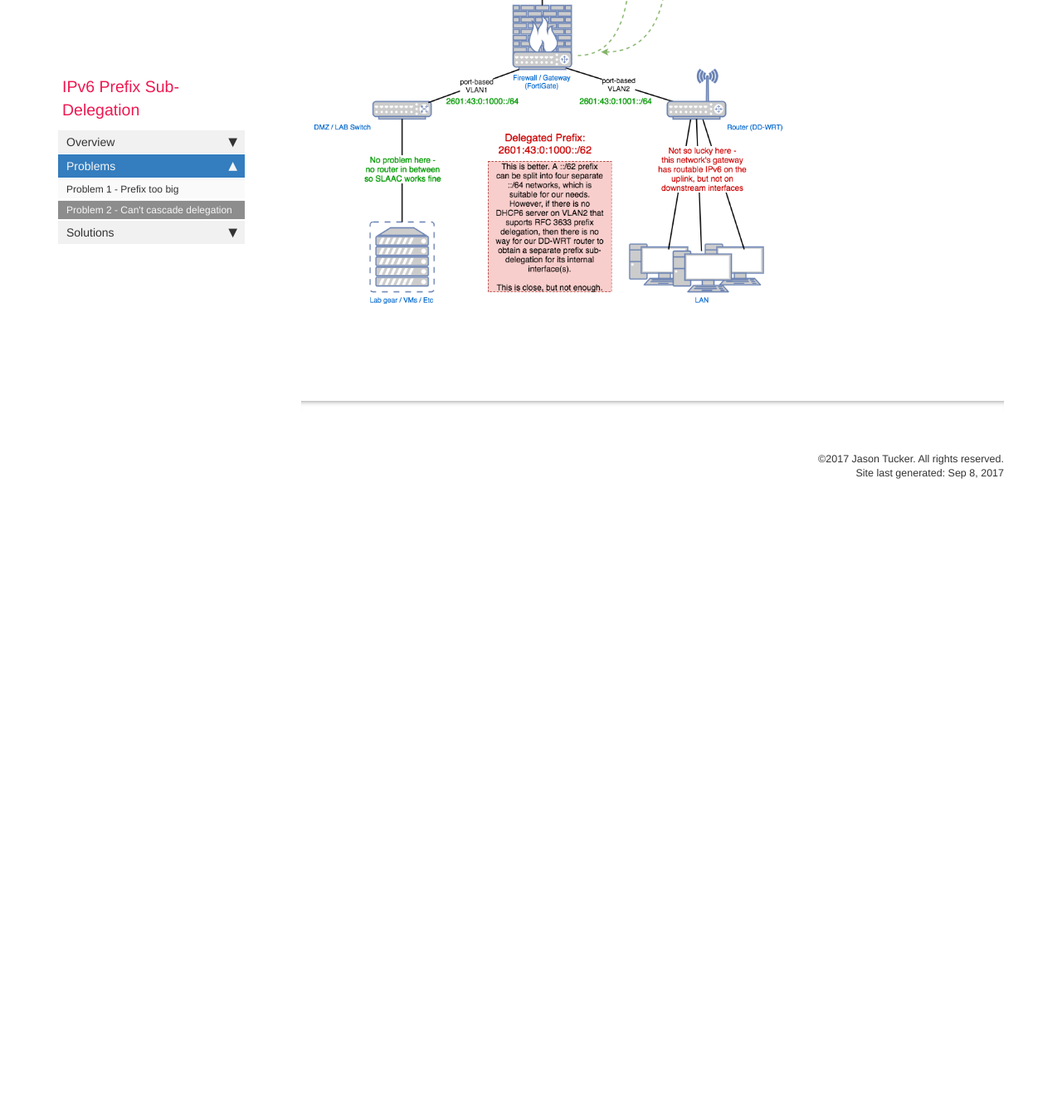
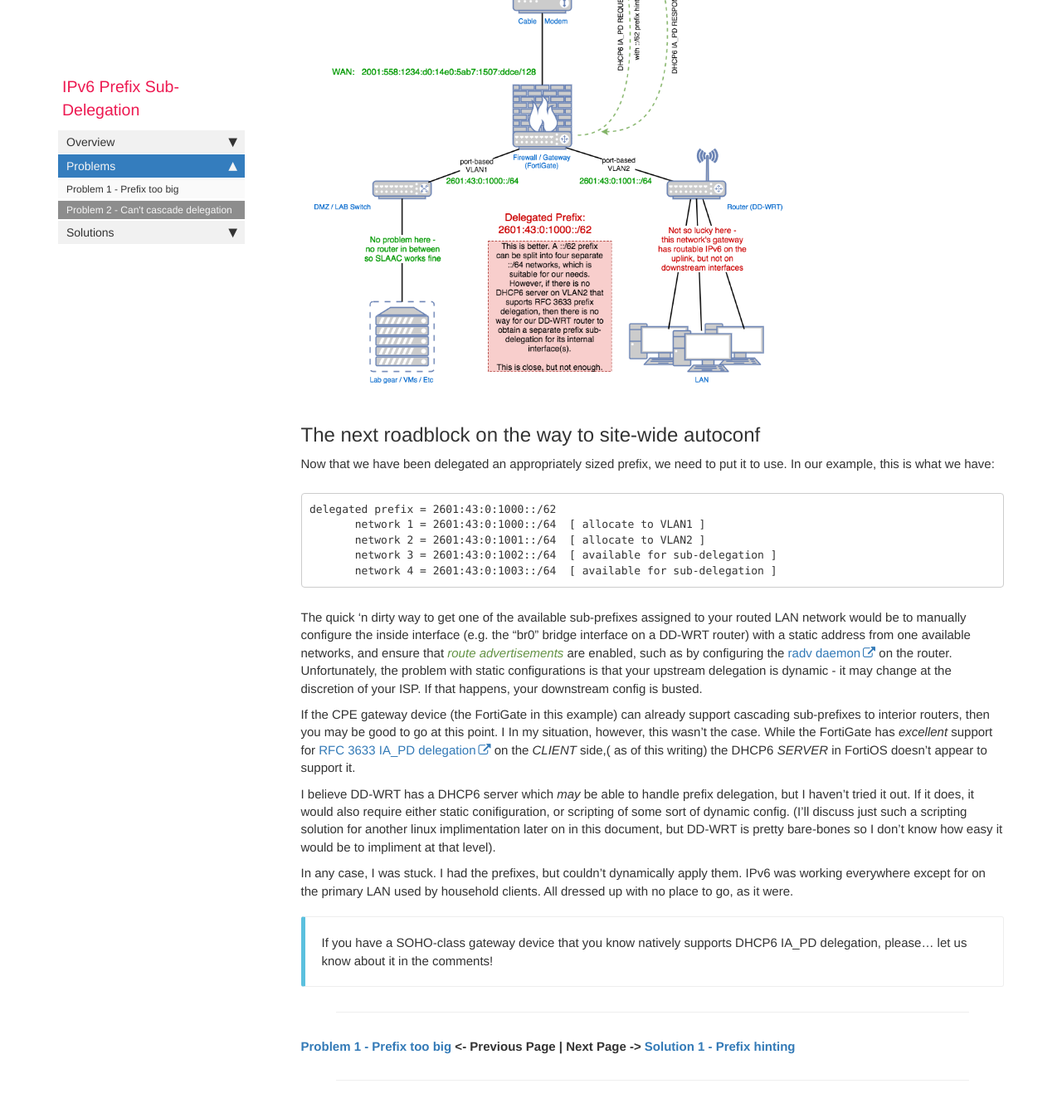
Before and after one commit to guzzijason/dhcp6-delegation, a Jekyll site: the page built from no_cascade.md, in a window 1280 px wide and 1400 px high, scrolled down 473 px. Shown: the top 1341 px of the window at 83% size. Built offline with Jekyll 4.4.1, drawn with Linux system fonts in a browser that asks for light colours; nearby versions of some CDN libraries; comment, search, counter and statistics services are not loaded; before the commit the page ends 1103 px from its top, so only the background shows below that; some of the changed text lies outside the part shown.

Commit message:
cascade problem doc

````diff
--- a/_data/glossary.yml
+++ b/_data/glossary.yml
@@ -3,6 +3,8 @@
 dual-stack: "Running both IPv4 and IPv6 protocols together, with IPv6 preferred if it is available"
 
 prefix-delegation: "An upstream provider assigns a routable block of addresses to a downstream router, which can then be used to automatically configure clients of the downstream router using SLAAC or DHCP6"
+
+route-advertisements: "Supports autoconfiguration on IPv6 networks - when clients start up, they solicit router information on their network, and the router responds with an advertisement of prefix info that the client uses to complete autoconfig"
 
 SLAAC: "StateLess Address Auto-Configuration: part of the IPv6 protocol, gateways advertise their prefix info to clients, and clients use this to generate their own IPv6 address in that prefix and auto-configure their interface"
 
--- a/no_cascade.md
+++ b/no_cascade.md
@@ -1,10 +1,41 @@
 ---
+title: Unable to cascade prefix
 layout: page
 comments: true
 search: true
 sidebar: home_sidebar
 topnav: topnav
-title: No Cascade
 ---
 
 ![](images/No_Cascade.png)
+
+## The next roadblock on the way to site-wide autoconf
+
+Now that we have been delegated an appropriately sized prefix, we need to put it to use. In our example, this is what we have:
+
+```
+delegated prefix = 2601:43:0:1000::/62
+       network 1 = 2601:43:0:1000::/64  [ allocate to VLAN1 ]
+       network 2 = 2601:43:0:1001::/64  [ allocate to VLAN2 ]
+       network 3 = 2601:43:0:1002::/64  [ available for sub-delegation ]
+       network 4 = 2601:43:0:1003::/64  [ available for sub-delegation ]
+```
+
+The quick 'n dirty way to get one of the available sub-prefixes assigned to your routed LAN network would be to manually configure the inside interface (e.g. the "br0" bridge interface on a DD-WRT router) with a static address from one available networks, and ensure that <a href="#" data-toggle="tooltip" data-original-title="{{site.data.glossary.route-advertisements}}">route advertisements</a> are enabled, such as by configuring the [radv daemon](https://en.wikipedia.org/wiki/Radvd) on the router. Unfortunately, the problem with static configurations is that your upstream delegation is dynamic - it may change at the discretion of your ISP. If that happens, your downstream config is busted.
+
+If the CPE gateway device (the FortiGate in this example) can already support cascading sub-prefixes to interior routers, then you may be good to go at this point. I In my situation, however, this wasn't the case. While the FortiGate has _excellent_ support for [RFC 3633 IA_PD delegation] on the _CLIENT_ side,( as of this writing) the DHCP6 _SERVER_ in FortiOS doesn't appear to support it.
+
+I believe DD-WRT has a DHCP6 server which _may_ be able to handle prefix delegation, but I haven't tried it out. If it does, it would also require either static conifiguration, or scripting of some sort of dynamic config. (I'll discuss just such a scripting solution for another linux implimentation later on in this document, but DD-WRT is pretty bare-bones so I don't know how easy it would be to impliment at that level).
+
+In any case, I was stuck. I had the prefixes, but couldn't dynamically apply them. IPv6 was working everywhere except for on the primary LAN used by household clients. All dressed up with no place to go, as it were.
+
+{% include callout.html content="If you have a SOHO-class gateway device that you know natively supports DHCP6 IA_PD delegation, please... let us know about it in the comments! " type="info" %}
+
+-----
+
+**[Problem 1 - Prefix too big](prefix64.html) <- Previous Page \| Next Page -> [Solution 1 - Prefix hinting](solution_prefix.html)**
+
+-----
+
+
+[RFC 3633 IA_PD delegation]: https://tools.ietf.org/html/rfc3633#section-10
````
Also changed, not shown: index.md (+3 -1 lines).
